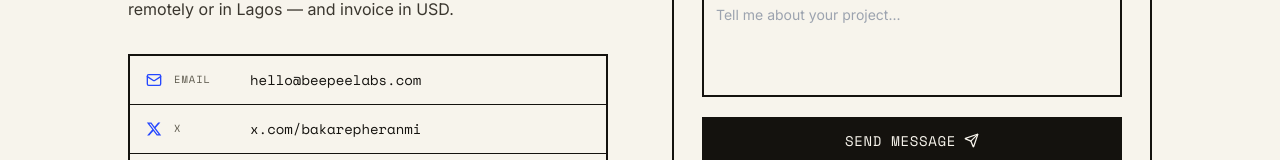
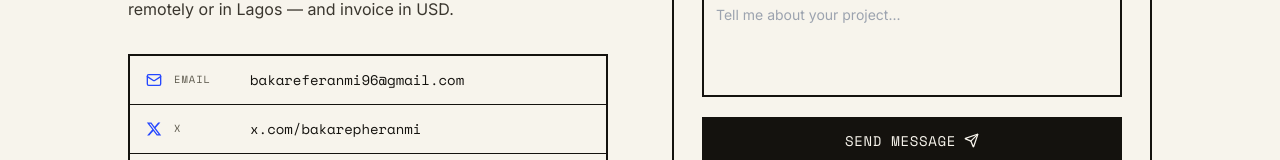
Before and after one commit to Bakareferanmi/beepeelabs-react, a React (Vite) app: page / in a window 1280 px wide. Shown: the part 3462-3622 px from the top of the page. Built offline with nearby package versions, Linux system fonts and the light colour scheme; no server answers; the database is empty.

Commit message:
Update contact email

```diff
--- a/src/components/Contact.jsx
+++ b/src/components/Contact.jsx
@@ -31,7 +31,7 @@ const CONTACT = {
   heading: "Let's build\nsomething.",
   body: 'Open to software engineering contracts, technical writing gigs, SEO projects, and long-term collaborations. I work with clients globally — remotely or in Lagos — and invoice in USD.',
   links: [
-    { Icon: Mail, label: 'Email', value: 'hello@beepeelabs.com', href: 'mailto:hello@beepeelabs.com' },
+    { Icon: Mail, label: 'Email', value: 'bakareferanmi96@gmail.com', href: 'mailto:bakareferanmi96@gmail.com' },
     { Icon: XIcon, label: 'X', value: 'x.com/bakarepheranmi', href: 'https://x.com/bakarepheranmi' },
     { Icon: GithubIcon, label: 'GitHub', value: 'github.com/Bakareferanmi', href: 'https://github.com/Bakareferanmi' },
     { Icon: LinkedinIcon, label: 'LinkedIn', value: 'linkedin.com/in/bakare-feranmi-313357139', href: 'https://www.linkedin.com/in/bakare-feranmi-313357139' },
```
